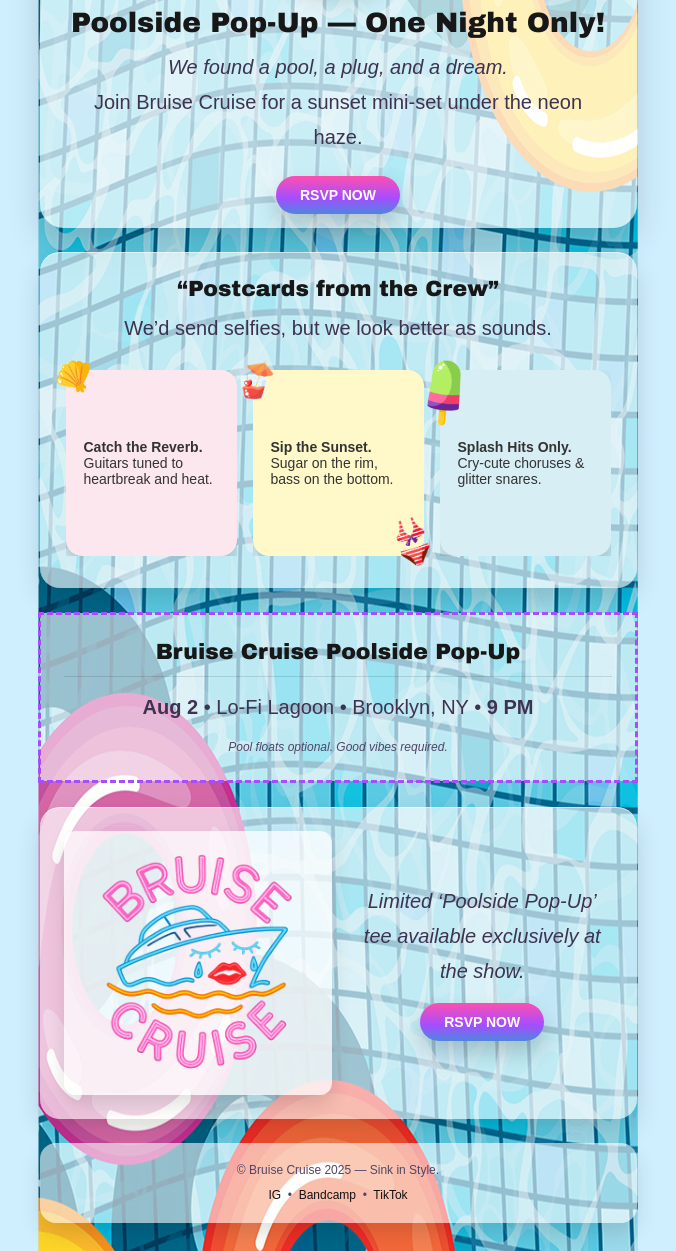
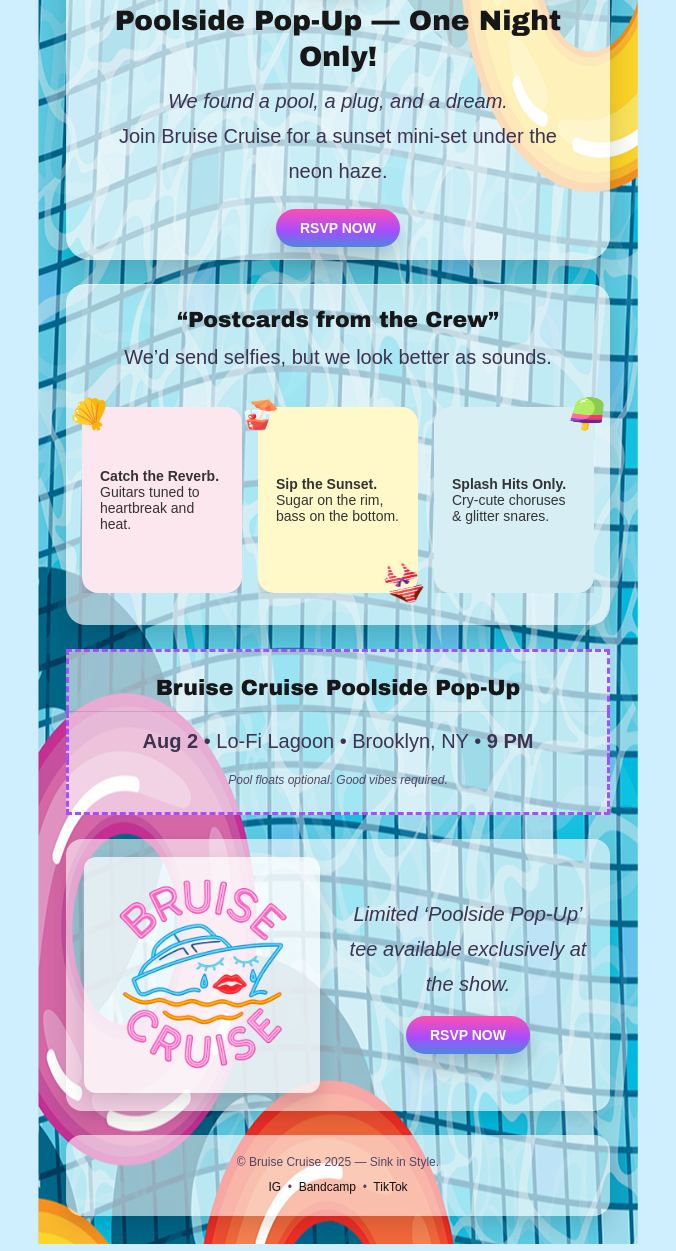
Before and after one commit to MiracleRaverMango/bruise-cruise-email, a plain HTML site: page index.html in a window 1280 px wide. Shown: the part 203-1454 px from the top of the page, without its empty margins (302-978 px from the left). Drawn offline with Linux system fonts and the light colour scheme.

Commit message:
Update index.html
edited for email compatibility

```diff
--- a/index.html
+++ b/index.html
@@ -59,160 +59,185 @@ a{text-decoration:none}
 }
 </style>
 </head>
-<body>
-  <table role="presentation" width="100%" cellspacing="0" cellpadding="0" border="0" bgcolor="#cfefff">
+<body style="margin:0;padding:0;background:#cfefff;">
+  <table role="presentation" width="100%" cellspacing="0" cellpadding="0" border="0" style="background:#cfefff;">
     <tr>
-      <td align="center"
+      <td align="center" style="padding:0;">
+
+        <!-- 600px WRAPPER WITH BULLETPROOF BACKGROUND -->
+        <table role="presentation" width="600" cellspacing="0" cellpadding="0" border="0"
                background="https://raw.githubusercontent.com/MiracleRaverMango/bruise-cruise-email/main/banner-pool-1200.png"
-          style="background:#cfefff url('https://raw.githubusercontent.com/MiracleRaverMango/bruise-cruise-email/main/banner-pool-1200.png') top center no-repeat;
-                 background-size:600px auto; padding:28px;">
+               style="width:600px;background:#cfefff url('https://raw.githubusercontent.com/MiracleRaverMango/bruise-cruise-email/main/banner-pool-1200.png') top center no-repeat;background-size:600px auto;">
+          <tr>
+            <td style="padding:28px;">
 
               <!--[if gte mso 9]>
               <v:rect xmlns:v="urn:schemas-microsoft-com:vml" fill="true" stroke="false"
                       style="width:600px;height:1600px;">
-          <v:fill type="frame" color="#cfefff" src="banner-pool-1200.png" />
+                <v:fill type="frame" color="#cfefff"
+                        src="https://raw.githubusercontent.com/MiracleRaverMango/bruise-cruise-email/main/banner-pool-1200.png" />
                 <v:textbox inset="0,0,0,0">
               <![endif]-->
 
-        <table role="presentation" width="600" cellspacing="0" cellpadding="0" border="0" class="w100">
-
-          <!-- HERO -->
+              <!-- HERO (INLINE 'FROSTED' PANEL) -->
+              <table role="presentation" width="100%" cellspacing="0" cellpadding="0" border="0"
+                     style="background:rgba(255,255,255,.68);border-radius:24px;box-shadow:0 16px 34px rgba(0,0,0,.16),inset 0 1px 0 rgba(255,255,255,.55);">
                 <tr>
-            <td class="hero" style="padding:12px 28px 13px;">
-              <table role="presentation" width="100%">
-                <tr>
-                  <td align="center" style="padding-bottom:16px;">
-                    <img src="https://raw.githubusercontent.com/MiracleRaverMango/bruise-cruise-email/main/brucru-logo2.png" width="150" height="150" alt="Bruise Cruise"
-                         style="background-color:#ffffff70;border-radius:50%;box-shadow:0 10px 24px rgba(0,0,0,.18)">
+                  <td align="center" style="padding:12px 28px 13px;">
+                    <img src="https://raw.githubusercontent.com/MiracleRaverMango/bruise-cruise-email/main/brucru-logo2.png"
+                         width="150" height="150" alt="Bruise Cruise"
+                         style="display:block;background-color:#ffffff70;border-radius:50%;box-shadow:0 10px 24px rgba(0,0,0,.18);margin:0 auto 16px;">
+                    <p style="margin:0;font:700 28px/1.3 Arial Black,Arial,Helvetica,sans-serif;color:#171717;">Poolside Pop-Up — One Night Only!</p>
+                    <div style="height:8px;line-height:8px;">&nbsp;</div>
+                    <p style="margin:0;font:20px/1.75 Arial,Helvetica,sans-serif;color:#3d3350;text-align:center;">
+                      <em>We found a pool, a plug, and a dream.</em><br>
+                      Join Bruise Cruise for a sunset mini-set under the neon haze.
+                    </p>
+                    <div style="height:20px;line-height:20px;">&nbsp;</div>
+                    <a href="#"
+                       style="background-color:#a54dff;background-image:linear-gradient(180deg,#ff4fb0 0%,#a54dff 58%,#4e86df 100%);color:#fff!important;font:700 14px/1 Arial,Helvetica,sans-serif;border-radius:26px;padding:12px 24px;display:inline-block;box-shadow:0 12px 22px rgba(0,0,0,.18);">
+                      RSVP NOW
+                    </a>
                   </td>
                 </tr>
-                <tr><td align="center"><p class="h1">Poolside Pop-Up — One Night Only!</p></td></tr>
-                <tr><td align="center" style="padding:8px 24px 20px">
-                  <p class="p"><em>We found a pool, a plug, and a dream.</em><br>
-                  Join Bruise Cruise for a sunset mini-set under the neon haze.</p>
-                </td></tr>
-                <tr><td align="center"><a href="#" class="btn">RSVP NOW</a></td></tr>
               </table>
+
+              <div style="height:24px;line-height:24px;">&nbsp;</div>
+
+              <!-- POSTCARDS PANEL (header + notes in the SAME panel) -->
+              <table role="presentation" width="100%" cellspacing="0" cellpadding="0" border="0"
+                     style="background:rgba(255,255,255,.62);border-radius:20px;box-shadow:0 12px 26px rgba(0,0,0,.14),inset 0 1px 0 rgba(255,255,255,.5);">
+                <tr>
+                  <td align="center" style="padding:22px 18px 10px;">
+                    <p style="margin:0;font:700 22px/1.3 Arial Black,Arial,Helvetica,sans-serif;color:#171717;">“Postcards from the Crew”</p>
+                    <div style="height:6px;"></div>
+                    <p style="margin:0;font:20px/1.75 Arial,Helvetica,sans-serif;color:#3d3350;">We’d send selfies, but we look better as sounds.</p>
                   </td>
                 </tr>
 
-          <tr><td style="height:24px;line-height:24px">&nbsp;</td></tr>
-
-          <!-- POSTCARDS (header + notes in same panel) -->
+                <!-- notes row -->
                 <tr>
-            <td class="panel" style="padding:22px 18px 24px;">
+                  <td style="padding:14px 8px 24px;">
+                    <table role="presentation" width="100%" cellspacing="0" cellpadding="0" border="0">
+                      <tr>
+                        <!-- note 1 -->
+                        <td width="33.33%" align="center" style="padding:8px;vertical-align:top;">
                           <table role="presentation" width="100%">
                             <tr>
-  <td colspan="3" align="center" style="padding-bottom:6px; text-align:center;">
-    <p class="h2" style="margin:0;">“Postcards from the Crew”</p>
+                              <td style="position:relative;background:#fde7ef;border-radius:16px;box-shadow:0 8px 16px rgba(0,0,0,.18);padding:18px;height:150px;">
+                                <img src="https://raw.githubusercontent.com/MiracleRaverMango/bruise-cruise-email/main/seashell.png" width="34" height="34" alt=""
+                                     style="position:absolute;top:-10px;left:-10px;display:block;">
+                                <div style="font:14px Arial,Helvetica,sans-serif;color:#333;">
+                                  <b>Catch the Reverb.</b><br>Guitars tuned to heartbreak and heat.
+                                </div>
                               </td>
                             </tr>
-<tr>
-  <td colspan="3" align="center" style="padding-bottom:16px; text-align:center;">
-    <p class="p" style="margin:0;">We’d send selfies, but we look better as sounds.</p>
-  </td>
-</tr>
-
-
-                <tr>
-                  <!-- Left note -->
-                  <td class="stack" width="33.33%" align="center" style="padding:8px">
-                    <table role="presentation" width="100%">
-                      <tr><td class="note note-pink" style="height:150px;padding:18px">
-                        <img src="https://raw.githubusercontent.com/MiracleRaverMango/bruise-cruise-email/main/seashell.png" alt="" class="sticker tl" width="34" height="34">
-                        <div style="font:14px Arial,Helvetica,sans-serif;color:#333">
-                          <b>Catch the Reverb.</b><br>
-                          Guitars tuned to heartbreak and heat.
-                        </div>
-                      </td></tr>
                           </table>
                         </td>
 
-                  <!-- Middle note -->
-                  <td class="stack" width="33.33%" align="center" style="padding:8px">
+                        <!-- note 2 -->
+                        <td width="33.33%" align="center" style="padding:8px;vertical-align:top;">
                           <table role="presentation" width="100%">
-                      <tr><td class="note note-yellow" style="height:150px;padding:18px">
-                        <img src="https://raw.githubusercontent.com/MiracleRaverMango/bruise-cruise-email/main/cocktail.png" alt="" class="sticker tr" width="34" height="34">
-                        <img src="https://raw.githubusercontent.com/MiracleRaverMango/bruise-cruise-email/main/swimsuit.png" alt="" class="sticker br" width="40" height="40">
-                        <div style="font:14px Arial,Helvetica,sans-serif;color:#333">
-                          <b>Sip the Sunset.</b><br>
-                          Sugar on the rim, bass on the bottom.
+                            <tr>
+                              <td style="position:relative;background:#fff9c9;border-radius:16px;box-shadow:0 8px 16px rgba(0,0,0,.18);padding:18px;height:150px;">
+                                <img src="https://raw.githubusercontent.com/MiracleRaverMango/bruise-cruise-email/main/cocktail.png" width="34" height="34" alt=""
+                                     style="position:absolute;top:-10px;right:140px;display:block;">
+                                <img src="https://raw.githubusercontent.com/MiracleRaverMango/bruise-cruise-email/main/swimsuit.png" width="40" height="40" alt=""
+                                     style="position:absolute;bottom:-10px;right:-6px;display:block;">
+                                <div style="font:14px Arial,Helvetica,sans-serif;color:#333;">
+                                  <b>Sip the Sunset.</b><br>Sugar on the rim, bass on the bottom.
                                 </div>
-                      </td></tr>
+                              </td>
+                            </tr>
                           </table>
                         </td>
 
-                  <!-- Right note -->
-                  <td class="stack" width="33.33%" align="center" style="padding:8px">
-                    <table role="presentation" width="100%">
-                      <tr><td class="note note-blue" style="height:150px;padding:18px">
-                        <img src="https://raw.githubusercontent.com/MiracleRaverMango/bruise-cruise-email/main/popsicle.png" alt="" class="sticker tr" width="34" height="34">
-                        <div style="font:14px Arial,Helvetica,sans-serif;color:#333">
-                          <b>Splash Hits Only.</b><br>
-                          Cry-cute choruses &amp; glitter snares.
-                        </div>
-                      </td></tr>
-                    </table>
-                  </td>
-                </tr>
-
-              </table>
-            </td>
-          </tr>
-
-          <tr><td style="height:24px;line-height:24px">&nbsp;</td></tr>
-
-          <!-- TICKET -->
-          <tr>
-            <td class="ticket" style="padding:22px;">
-              <table role="presentation" width="100%">
-                <tr><td align="center" style="padding-bottom:8px"><p class="h2">Bruise Cruise Poolside Pop-Up</p></td></tr>
-                <tr><td><div class="hr"></div></td></tr>
-                <tr><td align="center" style="padding-top:12px"><p class="p"><b>Aug 2</b> • Lo-Fi Lagoon • Brooklyn, NY • <b>9 PM</b></p></td></tr>
-                <tr><td align="center" style="padding-top:12px"><p class="small"><em>Pool floats optional. Good vibes required.</em></p></td></tr>
-              </table>
-            </td>
-          </tr>
-
-          <tr><td style="height:24px;line-height:24px">&nbsp;</td></tr>
-
-          <!-- MERCH -->
-          <tr>
-            <td class="panel" style="padding:18px;">
+                        <!-- note 3 -->
+                        <td width="33.33%" align="center" style="padding:8px;vertical-align:top;">
                           <table role="presentation" width="100%">
                             <tr>
-                  <td class="stack" width="50%" align="center" style="padding:6px;">
-                    <table role="presentation" width="100%" style="background:#ffffffb8;border-radius:12px;box-shadow:0 10px 20px rgba(0,0,0,.12)">
-                      <tr><td style="padding:12px">
-                        <img src="https://raw.githubusercontent.com/MiracleRaverMango/bruise-cruise-email/main/brucru-logo2.png" width="240" alt="Limited Pop-Up Tee"
-                             style="width:100%;max-width:240px;height:auto;border-radius:8px">
-                      </td></tr>
-                    </table>
-                  </td>
-                  <td class="stack center-sm" width="50%" valign="middle" align="center" style="padding:6px 6px 6px 14px; text-align:center;">
-  <p class="p" style="margin:0 0 14px; text-align:center;">
-    <em>Limited ‘Poolside Pop-Up’ tee available exclusively at the show.</em>
-  </p>
-  <a href="#" class="btn" style="display:inline-block;">RSVP NOW</a>
+                              <td style="position:relative;background:#d7eef4;border-radius:16px;box-shadow:0 8px 16px rgba(0,0,0,.18);padding:18px;height:150px;">
+                                <img src="https://raw.githubusercontent.com/MiracleRaverMango/bruise-cruise-email/main/popsicle.png" width="34" height="34" alt=""
+                                     style="position:absolute;top:-10px;right:-10px;display:block;">
+                                <div style="font:14px Arial,Helvetica,sans-serif;color:#333;">
+                                  <b>Splash Hits Only.</b><br>Cry-cute choruses &amp; glitter snares.
+                                </div>
                               </td>
                             </tr>
                           </table>
                         </td>
                       </tr>
+                    </table>
+                  </td>
+                </tr>
+              </table>
 
-          <tr><td style="height:24px;line-height:24px">&nbsp;</td></tr>
+              <div style="height:24px;line-height:24px;">&nbsp;</div>
+
+              <!-- TICKET STRIP -->
+              <table role="presentation" width="100%" cellspacing="0" cellpadding="0" border="0"
+                     style="background:rgba(255,255,255,.60);border:3px dashed #a54dff;border-radius:0;">
+                <tr><td align="center" style="padding:22px 22px 8px;">
+                  <p style="margin:0;font:700 22px/1.3 Arial Black,Arial,Helvetica,sans-serif;color:#171717;">
+                    Bruise Cruise Poolside Pop-Up
+                  </p>
+                </td></tr>
+                <tr><td style="height:1px;background:rgba(0,0,0,.12);line-height:1px;"></td></tr>
+                <tr><td align="center" style="padding:12px 22px 0;">
+                  <p style="margin:0;font:20px/1.75 Arial,Helvetica,sans-serif;color:#3d3350;">
+                    <b>Aug 2</b> • Lo-Fi Lagoon • Brooklyn, NY • <b>9 PM</b>
+                  </p>
+                </td></tr>
+                <tr><td align="center" style="padding:12px 22px 22px;">
+                  <p style="margin:0;font:12px/1.6 Arial,Helvetica,sans-serif;color:#504565;">
+                    <em>Pool floats optional. Good vibes required.</em>
+                  </p>
+                </td></tr>
+              </table>
+
+              <div style="height:24px;line-height:24px;">&nbsp;</div>
+
+              <!-- MERCH -->
+              <table role="presentation" width="100%" cellspacing="0" cellpadding="0" border="0"
+                     style="background:rgba(255,255,255,.58);border-radius:16px;box-shadow:0 10px 22px rgba(0,0,0,.12);">
+                <tr>
+                  <td width="50%" align="center" style="padding:18px;">
+                    <table role="presentation" width="100%" style="background:#ffffffb8;border-radius:12px;box-shadow:0 10px 20px rgba(0,0,0,.12);">
+                      <tr><td style="padding:12px;">
+                        <img src="https://raw.githubusercontent.com/MiracleRaverMango/bruise-cruise-email/main/brucru-logo2.png"
+                             width="240" alt="Limited Pop-Up Tee"
+                             style="display:block;width:100%;max-width:240px;height:auto;border-radius:8px;">
+                      </td></tr>
+                    </table>
+                  </td>
+                  <td width="50%" align="center" valign="middle" style="padding:18px 18px 18px 6px;text-align:center;">
+                    <p style="margin:0 0 14px;font:20px/1.75 Arial,Helvetica,sans-serif;color:#3d3350;text-align:center;">
+                      <em>Limited ‘Poolside Pop-Up’ tee available exclusively at the show.</em>
+                    </p>
+                    <a href="#"
+                       style="display:inline-block;background-color:#a54dff;background-image:linear-gradient(180deg,#ff4fb0 0%,#a54dff 58%,#4e86df 100%);color:#fff!important;font:700 14px/1 Arial,Helvetica,sans-serif;border-radius:26px;padding:12px 24px;box-shadow:0 12px 22px rgba(0,0,0,.18);">
+                      RSVP NOW
+                    </a>
+                  </td>
+                </tr>
+              </table>
+
+              <div style="height:24px;line-height:24px;">&nbsp;</div>
 
               <!-- FOOTER -->
+              <table role="presentation" width="100%" cellspacing="0" cellpadding="0" border="0"
+                     style="background:rgba(255,255,255,.58);border-radius:16px;box-shadow:0 10px 22px rgba(0,0,0,.12);">
                 <tr>
-            <td class="footer" align="center" style="padding:18px;">
-              <p class="small">© Bruise Cruise 2025 — Sink in Style.</p>
-              <div style="height:6px"></div>
-              <p class="small"><a href="#" style="color:#111">IG</a> &nbsp;•&nbsp;
-                <a href="#" style="color:#111">Bandcamp</a> &nbsp;•&nbsp;
-                <a href="#" style="color:#111">TikTok</a></p>
+                  <td align="center" style="padding:18px;">
+                    <p style="margin:0;font:12px/1.6 Arial,Helvetica,sans-serif;color:#504565;">© Bruise Cruise 2025 — Sink in Style.</p>
+                    <div style="height:6px;"></div>
+                    <p style="margin:0;font:12px/1.6 Arial,Helvetica,sans-serif;color:#504565;">
+                      <a href="#" style="color:#111;">IG</a> &nbsp;•&nbsp;
+                      <a href="#" style="color:#111;">Bandcamp</a> &nbsp;•&nbsp;
+                      <a href="#" style="color:#111;">TikTok</a>
+                    </p>
                   </td>
                 </tr>
-
               </table>
 
               <!--[if gte mso 9]></v:textbox></v:rect><![endif]-->
@@ -220,5 +245,10 @@ a{text-decoration:none}
             </td>
           </tr>
         </table>
+
+      </td>
+    </tr>
+  </table>
 </body>
+
 </html>
```
Lines whose indentation alone changed are shown as unchanged.
